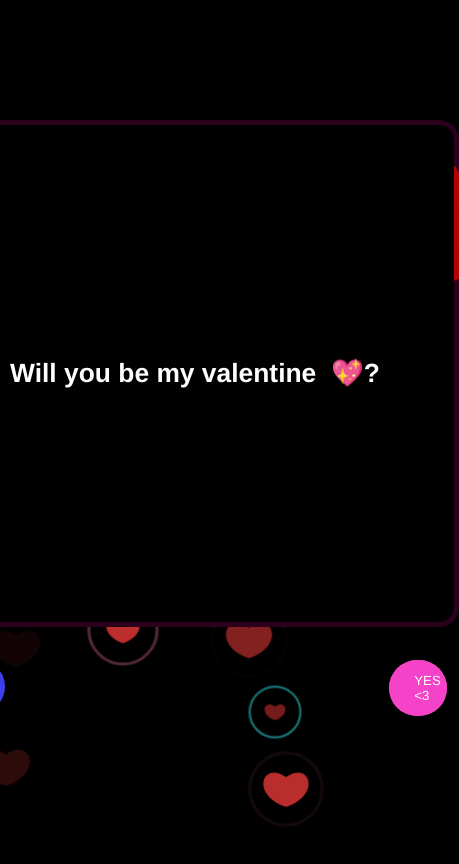
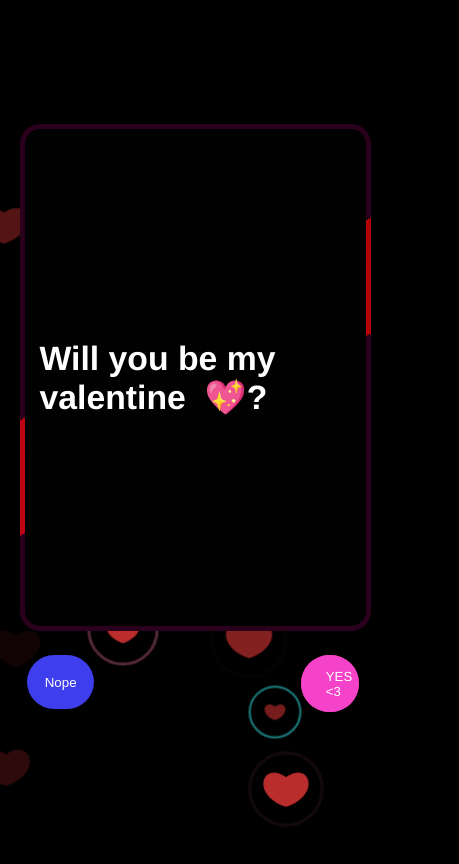
Before and after one commit to adiidagr/hangOut, a plain HTML site: page index.html in a window 390 px wide. Shown: the whole page, 459 px wide, since content can reach past the window. Drawn offline with nearby package versions, Linux system fonts and the light colour scheme.

Commit message:
card prfction

```diff
--- a/styles/cardStyle.css
+++ b/styles/cardStyle.css
@@ -1,5 +1,5 @@
 .card {
-    width: 30em;
+    width: 90vw;
     height: 60vh;
     background: rgb(42, 0, 28);
     position: relative;
@@ -10,13 +10,13 @@
     place-items: center;
     overflow: hidden;
     border-radius: 20px;
-    margin-bottom: 3vh;
+    margin-bottom: 2vh;
   }
 
   .card h2 {
     z-index: 1;
     color: white;
-    font-size: 1.5em;
+    font-size: 8vh;
   }
 
   .card::before {
@@ -54,3 +54,10 @@
 
 
   /* colors -> rgb(0, 183, 255)   rgb(255, 48, 255)   */
+  @media screen and (max-width: 400px) {
+    .card h2 {
+      font-size: 4vh;
+      position: relative;
+      left : 20px /* The width is 100%, when the viewport is 400px or smaller */
+    }
+  }
```
